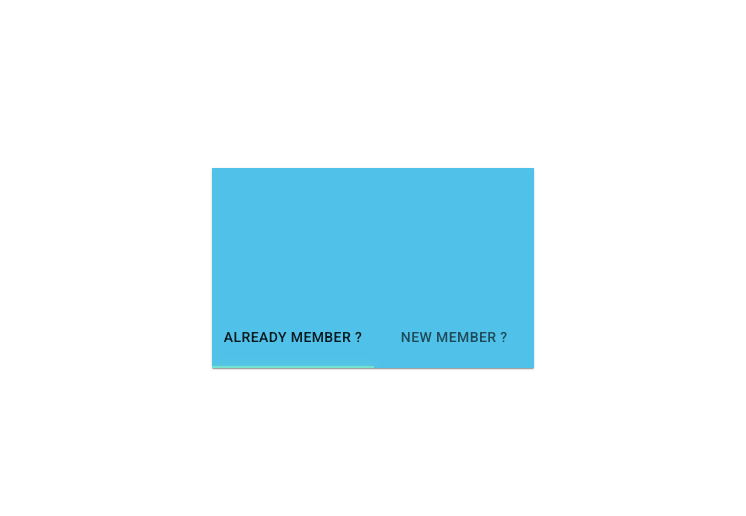
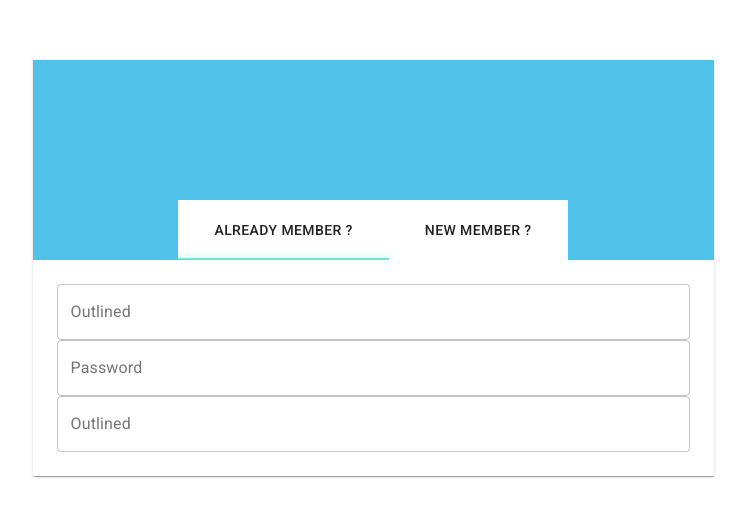
Before and after one commit to hellodoli/iz-task-manager, a React (Create React App) app: page / in a window 1280 px wide. Shown: the part 132-648 px from the top of the page, without its empty margins (267-1013 px from the left). Built offline with nearby package versions, Linux system fonts and the light colour scheme.

Commit message:
Form tab body update

```diff
--- a/src/apis/index.js
+++ b/src/apis/index.js
@@ -2,5 +2,5 @@ import axios from "axios";
 
 export default axios.create({
   // baseURL: 'https://iz-task-manager-api.herokuapp.com',
-  baseURL: 'http://localhost:4000'
+  baseURL: "http://localhost:3000"
 });
--- a/src/components/FormLoginAndSignUp/index.js
+++ b/src/components/FormLoginAndSignUp/index.js
@@ -1,52 +1,126 @@
 import React, { useState } from "react";
+import PropTypes from "prop-types";
 
 import User from "../../apis/user";
 
 import {
-  makeStyles,
+  Paper,
   Tabs,
   Tab,
+  Typography,
+  Box,
+  FormControl,
+  InputLabel,
   TextField,
-  Paper
+  OutlinedInput
 } from "@material-ui/core";
 import {
   FormWrapperFixedCenter,
   FormWrapper,
   FormWrapperHeader,
   // MaterialUI makeStyles
-  formTabHeader
-} from './styled';
+  muiTabs,
+  muiTab
+} from "./styled";
 
 // unique key
 const usernameInput = "username";
 const passwordInput = "password";
+
+// TabPanel is tab-body holder
+function TabPanel(props) {
+  const { children, value, index, ...other } = props;
+  return (
+    <Typography
+      component="div"
+      role="tabpanel"
+      hidden={value !== index}
+      id={`form-tabpanel-${index}`}
+      aria-labelledby={`form-tab-${index}`}
+      {...other}
+    >
+      {value === index && <Box p={3}>{children}</Box>}
+    </Typography>
+  );
+}
+
+TabPanel.propTypes = {
+  children: PropTypes.node,
+  index: PropTypes.any.isRequired,
+  value: PropTypes.any.isRequired
+};
+
+function FormSignIn() {
+  const [values, setValues] = useState({
+    password: "",
+    isShowPassword: false
+  });
+
+  const handleChange = (event, prop) => {
+    setValues({
+      ...values,
+      [prop]: event.target.value
+    });
+  };
+
+  return (
+    <div>
+      <form noValidate autoComplete="off">
+        <TextField fullWidth label="Outlined" variant="outlined" />
+        <FormControl fullWidth variant="outlined">
+          <InputLabel htmlFor="outlined-adornment-password-signin">
+            Password
+          </InputLabel>
+          <OutlinedInput
+            id="outlined-adornment-password-signin"
+            value={values.password}
+            type={values.isShowPassword ? "text" : "password"}
+            onChange={e => handleChange(e, "password")}
+          ></OutlinedInput>
+          <div>{values.password}</div>
+        </FormControl>
+        <TextField fullWidth label="Outlined" variant="outlined" />
+      </form>
+    </div>
+  );
+}
 
 function FormTab() {
   const [value, setValue] = useState(0);
 
   const handleChange = (event, value) => {
     setValue(value);
-  }
+  };
 
-  const classes = formTabHeader();
+  const a11yProps = index => ({
+    id: `form-tab-${index}`,
+    "aria-controls": `form-tabpanel-${index}`
+  });
 
   return (
     <Paper square>
+      {/* Form tab header */}
       <FormWrapperHeader>
         <Tabs
           value={value}
           onChange={handleChange}
           centered={true}
           aria-label="form-tabs-header"
-          classes={{
-            root: classes.root,
-            indicator: classes.indicator
-          }}
+          classes={muiTabs()}
         >
-          <Tab label="ALREADY MEMBER ?" />
-          <Tab label="NEW MEMBER ?" />
+          <Tab label="ALREADY MEMBER ?" classes={muiTab()} {...a11yProps(0)} />
+          <Tab label="NEW MEMBER ?" classes={muiTab()} {...a11yProps(1)} />
         </Tabs>
       </FormWrapperHeader>
+      {/* Form tab body */}
+      <div>
+        <TabPanel value={value} index={0}>
+          <FormSignIn />
+        </TabPanel>
+        <TabPanel value={value} index={1}>
+          Item 2
+        </TabPanel>
+      </div>
     </Paper>
   );
 }
--- a/src/components/FormLoginAndSignUp/styled/index.js
+++ b/src/components/FormLoginAndSignUp/styled/index.js
@@ -1,21 +1,21 @@
-import styled from 'styled-components';
-import { makeStyles } from '@material-ui/core/styles';
-import { red } from '@material-ui/core/colors';
+import styled from "styled-components";
+import { makeStyles } from "@material-ui/core/styles";
 
 export const FormWrapperFixedCenter = styled.div`
   display: flex;
   justify-content: center;
   align-items: center;
   position: fixed;
-  top: 0; left: 0;
+  top: 0;
+  left: 0;
   width: 100%;
   height: 100%;
   overflow: hidden;
-`
+`;
 
 export const FormWrapper = styled.div`
   position: relative;
-`
+`;
 
 export const FormWrapperHeader = styled.div`
   height: 200px;
@@ -23,15 +23,25 @@ export const FormWrapperHeader = styled.div`
   flex-direction: column;
   justify-content: flex-end;
   background-color: #50c1e9;
-`
+`;
 
 // Material css
-export const formTabHeader = makeStyles({
+export const muiTabs = makeStyles(theme => {
+  console.log("theme: ", theme);
+  return {
+    indicator: {
+      backgroundColor: "#75e2cf",
+      boxShadow: "0 0 10px #75e2cf"
+    }
+  };
+});
+
+export const muiTab = makeStyles({
   root: {
-    minHeight: '55px'
+    padding: "18px 36px",
+    background: "#fff"
   },
-  indicator: {
-    backgroundColor: '#75e2cf',
-    boxShadow: '0 0 10px #75e2cf'
+  textColorInherit: {
+    opacity: "1"
   }
 });
```
